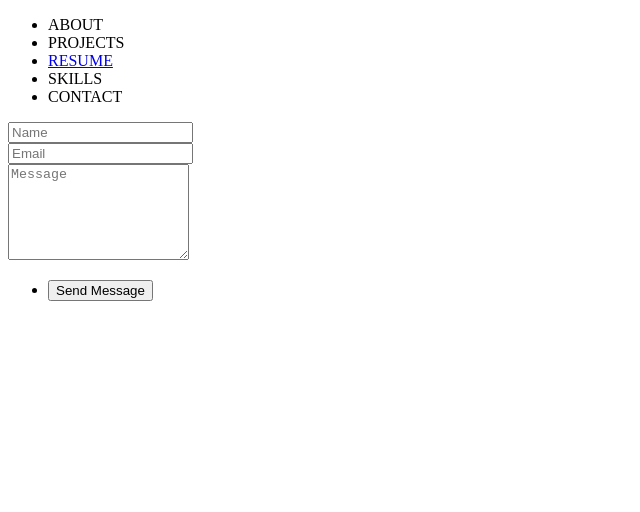
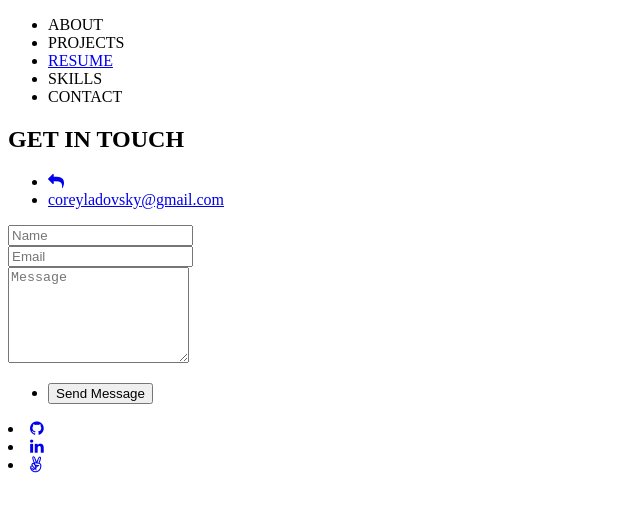
Before and after one commit to coreyladovsky/portfolio, a React (Create React App) app: page /contact in a window 1280 px wide. Shown: the top 512 px of the page, without its empty margins (0-640 px from the left). Built offline with nearby package versions, Linux system fonts and the light colour scheme; the HTML template or start-up script is replaced by a standard one.

Commit message:
complete contact without no styling

```diff
--- a/public/index.html
+++ b/public/index.html
@@ -7,6 +7,9 @@
     <title>Corey Ladovsky</title>
     <link rel="stylesheet" type="text/css" charset="UTF-8" href="https://cdnjs.cloudflare.com/ajax/libs/slick-carousel/1.6.0/slick.min.css" />
 <link rel="stylesheet" type="text/css" href="https://cdnjs.cloudflare.com/ajax/libs/slick-carousel/1.6.0/slick-theme.min.css" />
+<link rel="stylesheet" href="https://maxcdn.bootstrapcdn.com/font-awesome/4.4.0/css/font-awesome.min.css">
+
+
   </head>
   <body>
 
--- a/src/components/contact.jsx
+++ b/src/components/contact.jsx
@@ -1,33 +1,84 @@
-import React from 'react';
+import React from "react";
 
 class Contact extends React.Component {
-  render () {
-    return(
+  render() {
+    return (
       <div>
+        <div>
+          <h2>GET IN TOUCH</h2>
+          <ul>
+            <li>
+              <a href="mailto:coreyladovsky@gmail.com">
+                {" "}
+                <i className="fa fa-reply" aria-hidden="true" />
+              </a>
+            </li>
+            <li>
+              <a href="mailto:coreyladovsky@gmail.com">
+                coreyladovsky@gmail.com
+              </a>
+            </li>
+          </ul>
+        </div>
 
-					<form method="post" action="https://formspree.io/coreyladovsky@gmail.com">
+        <form
+          method="post"
+          action="https://formspree.io/coreyladovsky@gmail.com"
+        >
           <div className="row">
-							<div >
+            <div>
               <input type="text" name="name" placeholder="Name" />
             </div>
             <div>
               <input type="email" name="email" placeholder="Email" />
             </div>
           </div>
-						<div >
-							<div >
-								<textarea name="message" placeholder="Message" rows="6"></textarea>
+          <div>
+            <div>
+              <textarea name="message" placeholder="Message" rows="6" />
             </div>
           </div>
-						<div >
+          <div>
             <div>
               <ul className="actions">
-									<li><input type="submit" value="Send Message" /></li>
+                <li>
+                  <input type="submit" value="Send Message" />
+                </li>
               </ul>
             </div>
           </div>
         </form>
 
+        <div className="link-list">
+          <li>
+            <a
+              className="githublink"
+              href="https://github.com/coreyladovsky"
+              target="_blank"
+            >
+              <i className="fa fa-github" aria-hidden="true" />
+            </a>
+          </li>
+          <li>
+            <a
+              className="linked-in-link"
+              href="https://www.linkedin.com/in/corey-ladovsky/"
+              target="_blank"
+            >
+              <i className="fa fa-linkedin" aria-hidden="true" />
+            </a>
+          </li>
+          <li>
+            <a
+              className="linked-in-link"
+              href="https://angel.co/corey-ladovsky"
+              target="_blank"
+            >
+              {" "}
+              <i className="fa fa-angellist" aria-hidden="true" />
+            </a>
+          </li>
+        </div>
       </div>
     );
   }
```
Lines whose indentation alone changed are shown as unchanged.
